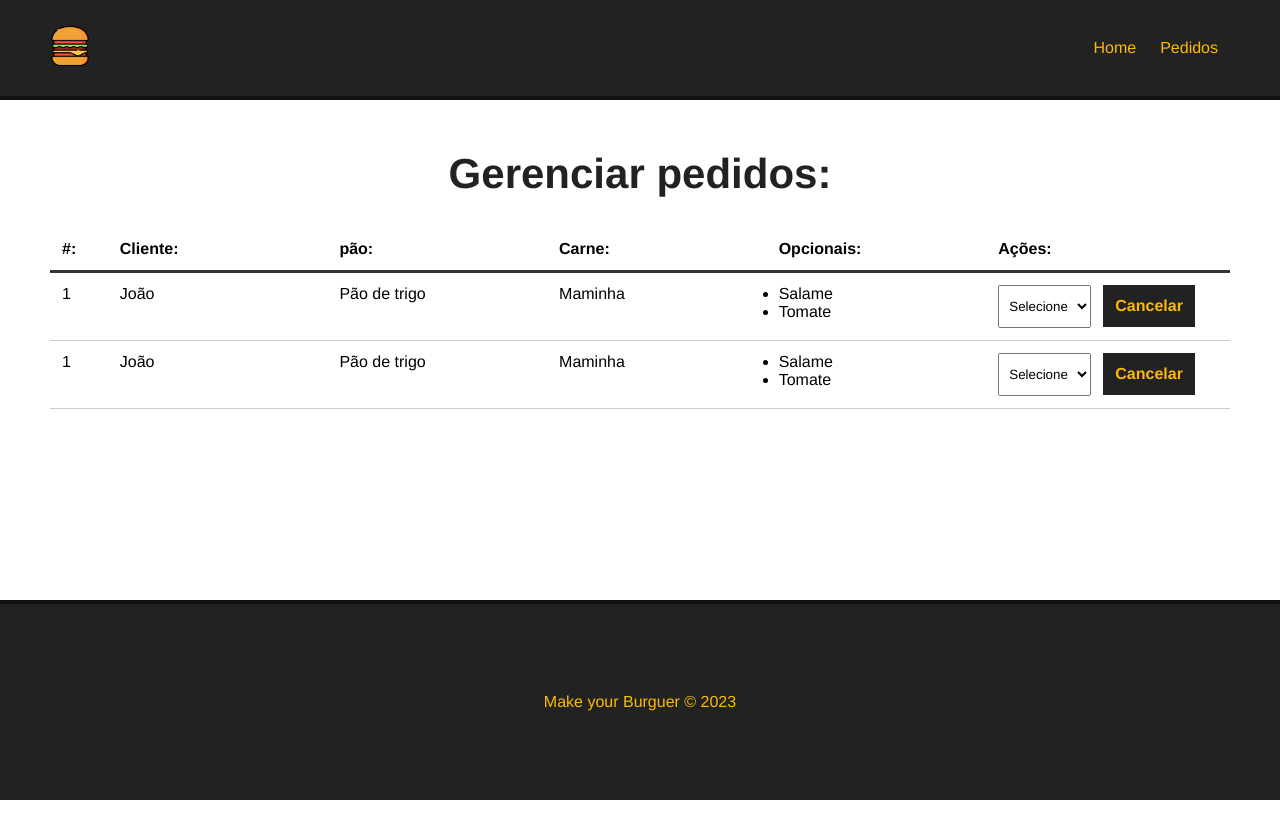
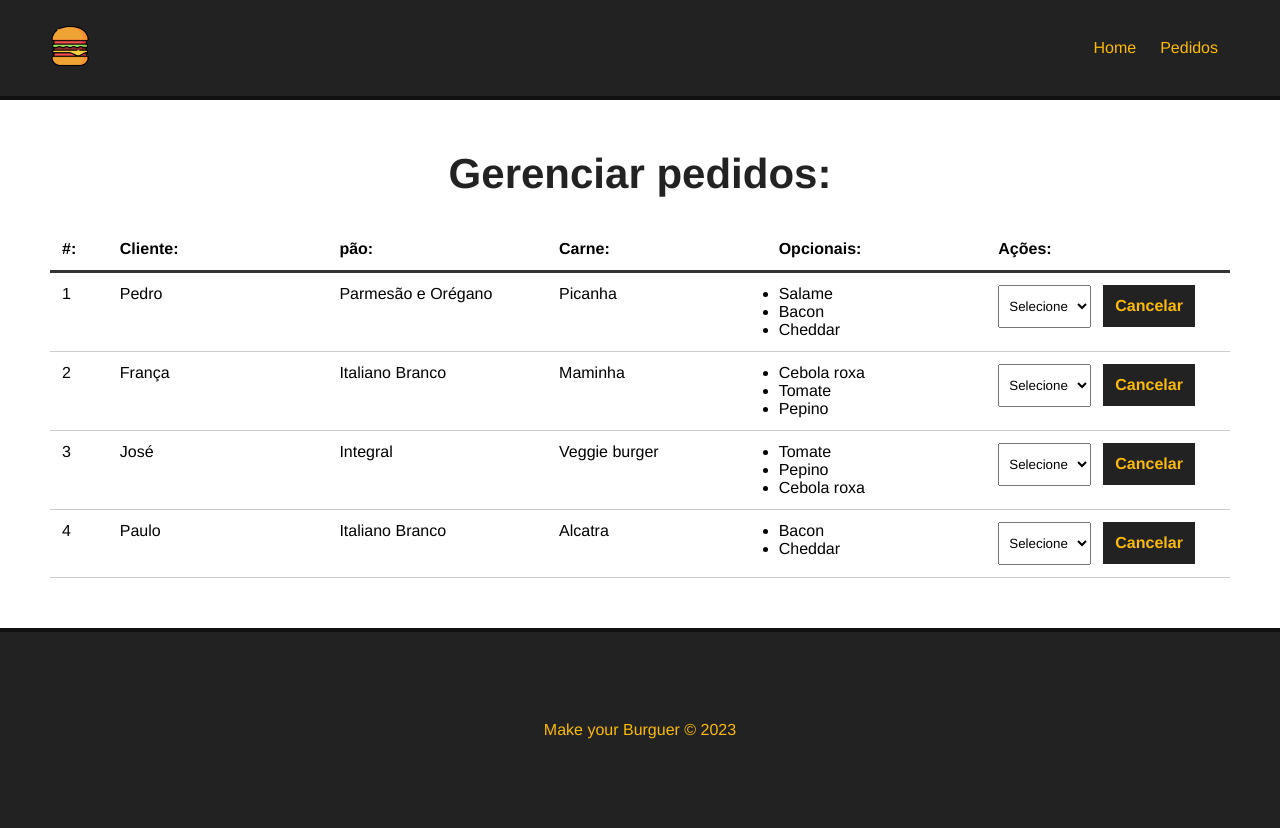
Before and after one commit to josepps/vue-hamburguer, a Vue app: page /pedidos in a window 1280 px wide. Before the commit the page ends 800 px from the top, so only its background shows below. Built offline with nearby package versions, Linux system fonts and the light colour scheme; data requests are answered from the project's data file.

Commit message:
Ligando back da parte pedidos

```diff
--- a/src/components/Dashboard.vue
+++ b/src/components/Dashboard.vue
@@ -11,38 +11,19 @@
             </div>
         </div>
         <div id="burger-table-rows">
-            <div class="burger-table-row">
-                <div class="order-number">1</div>
-                <div>João</div>
-                <div>Pão de trigo</div>
-                <div>Maminha</div>
+            <div class="burger-table-row" v-for="burger in burgers" :key="burger.id">
+                <div class="order-number">{{ burger.id }}</div>
+                <div>{{ burger.nome }}</div>
+                <div>{{ burger.pao }}</div>
+                <div>{{ burger.carne }}</div>
                 <div>
                     <ul>
-                        <li>Salame</li>
-                        <li>Tomate</li>
+                        <li v-for="(Opcional, index) in burger.opcionais" :key="index">{{ Opcional }}</li>
                     </ul>
                 </div>
                 <div>
                     <select name="status" class="status">
                         <option value="">Selecione</option>
-                    </select>
-                    <button class="delete-btn">Cancelar</button>
-                </div>
-            </div>
-             <div class="burger-table-row">
-                <div class="order-number">1</div>
-                <div>João</div>
-                <div>Pão de trigo</div>
-                <div>Maminha</div>
-                <div>
-                    <ul>
-                        <li>Salame</li>
-                        <li>Tomate</li>
-                    </ul>
-                </div>
-                <div>
-                    <select name="status" class="status">
-                        <option value="">Selecione </option>
                     </select>
                     <button class="delete-btn">Cancelar</button>
                 </div>
@@ -53,7 +34,29 @@
 
 <script>
 export default {
-    name: "Dashboard"
+    name: "Dashboard",
+    data() {
+        return {
+            burgers: null,
+            burger_id: null,
+            status: []
+        }
+    },
+    methods: {
+        async getPedidos() {
+
+            const req = await fetch("http://localhost:3000/burgers");
+
+            const data = await req.json();
+
+            this.burgers = data;
+
+            // resgatar os status
+        }
+    },
+    mounted() {
+        this.getPedidos();
+    }
 }
 </script>
 
```
